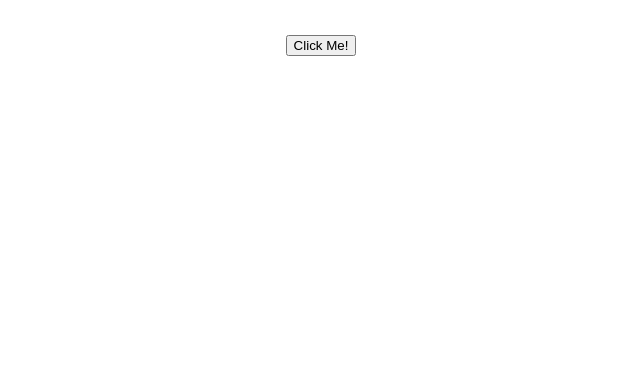
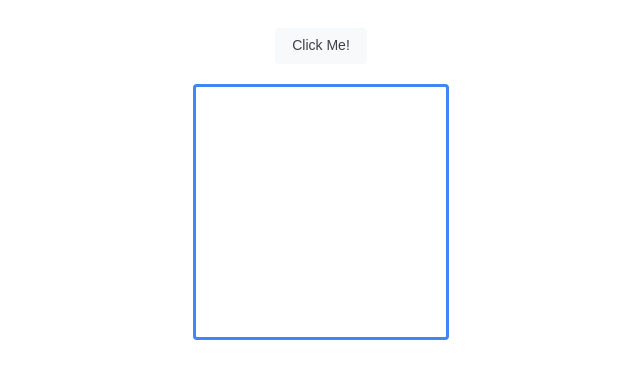
Before and after one commit to colecrum26/clickmeProject, a plain HTML site: page index.html in a window 1280 px wide. Shown: the whole page, without its empty margins (319-959 px from the left). Drawn offline with Linux system fonts and the light colour scheme.

Commit message:
added border for placeholder and updated button style

```diff
--- a/style.css
+++ b/style.css
@@ -1,3 +1,7 @@
+body {
+    text-align: center;
+}
+
 #clickMe{
     display: flex;
     justify-content: center;
@@ -7,9 +11,33 @@
     margin: 20px;
     margin: 20px auto;
     color: white;
+    border-style: solid;
+    border-color: #4285f4;
+    border-radius: 4px;
     font-weight: normal;
 }
 
-body {
-    text-align: center;
+#changeColor {
+  background-color: #f8f9fa;
+  border: 1px solid #f8f9fa;
+  border-radius: 4px;
+  color: #3c4043;
+  cursor: pointer;
+  font-family: arial,sans-serif;
+  font-size: 14px;
+  height: 36px;
+  line-height: 27px;
+  min-width: 54px;
+  padding: 0 16px;
+  text-align: center;
+  user-select: none;
+  -webkit-user-select: none;
+  touch-action: manipulation;
+  white-space: pre;
 }
+
+#changeColor:hover {
+  border-color: #4285f4;
+  box-shadow: rgba(0, 0, 0, .1) 0 1px 1px;
+  color: #202124;
+}
```
